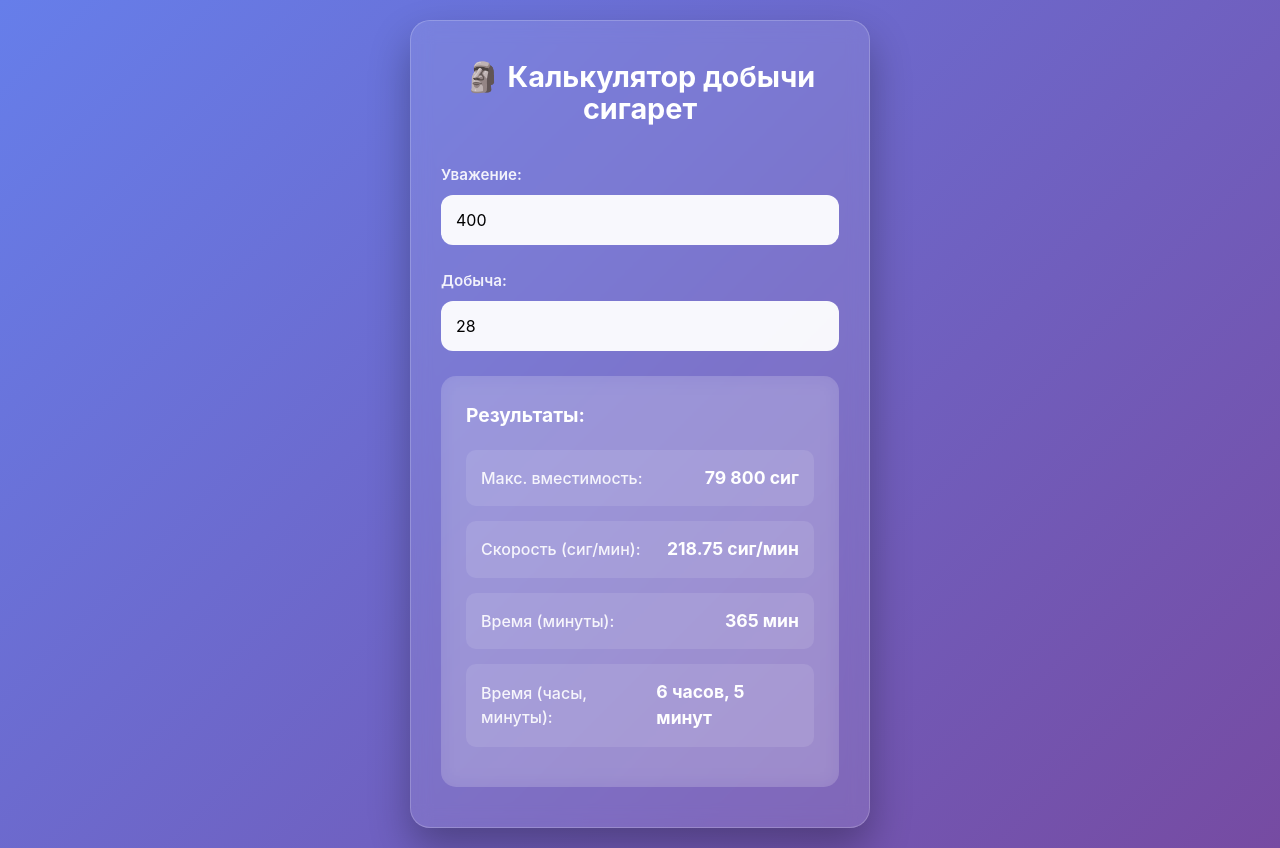
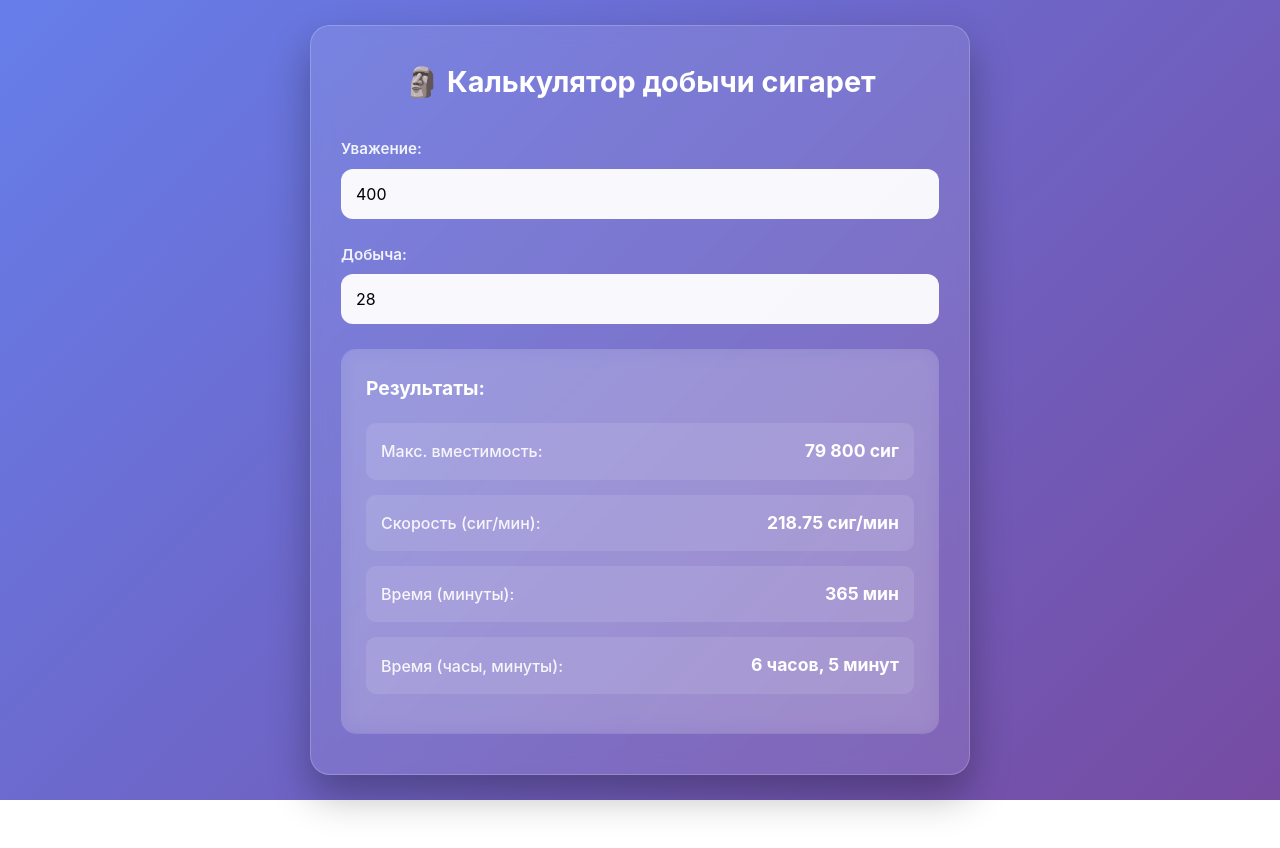
Before and after one commit to Aleksey056/PrisonCalculator, a React (Vite) app: page / in a window 1280 px wide. After the commit the page ends 800 px from the top, so only its background shows below. Built offline with nearby package versions, Linux system fonts and the light colour scheme.

Commit message:
color up

```diff
--- a/src/App.css
+++ b/src/App.css
@@ -19,7 +19,7 @@ body {
 
 .app {
 	width: 100%;
-	max-width: 500px;
+	width: 700px;
 	padding: 20px;
 }
 
```
